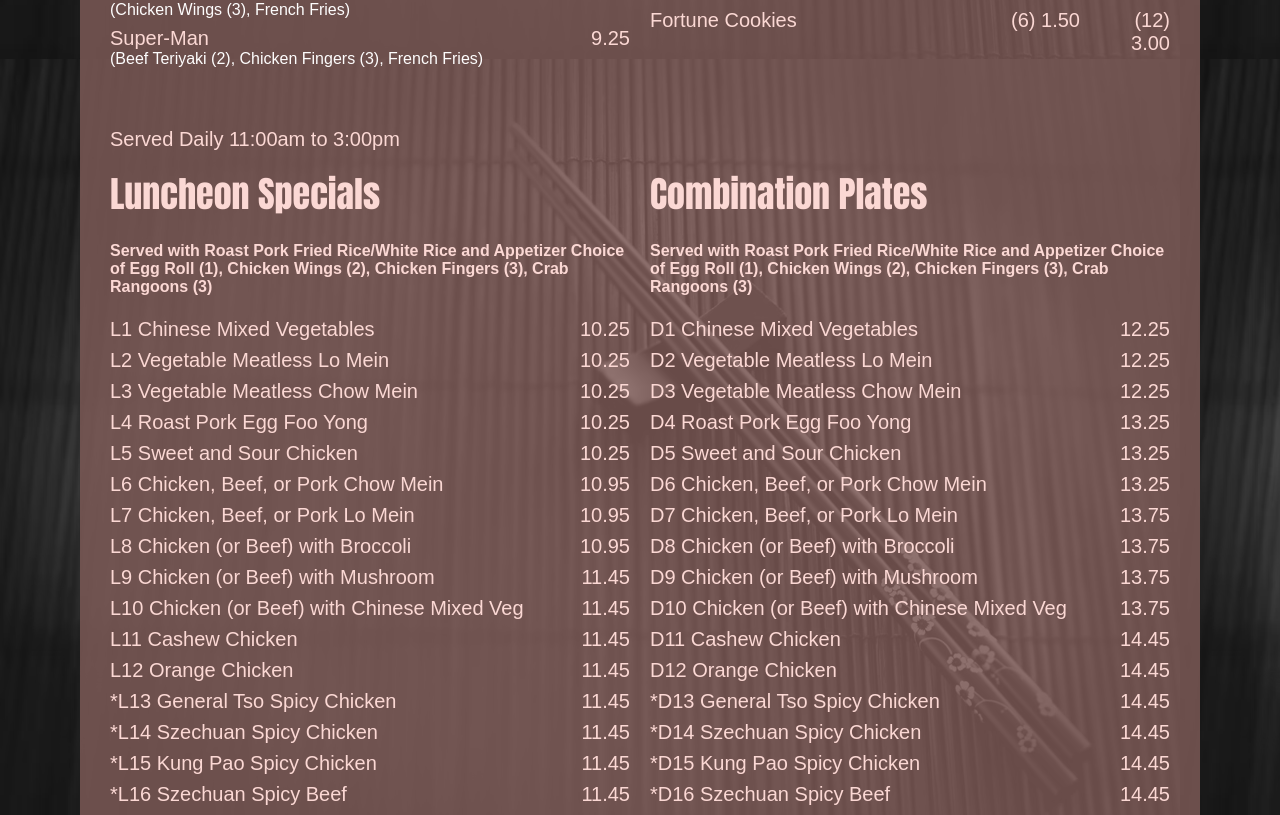
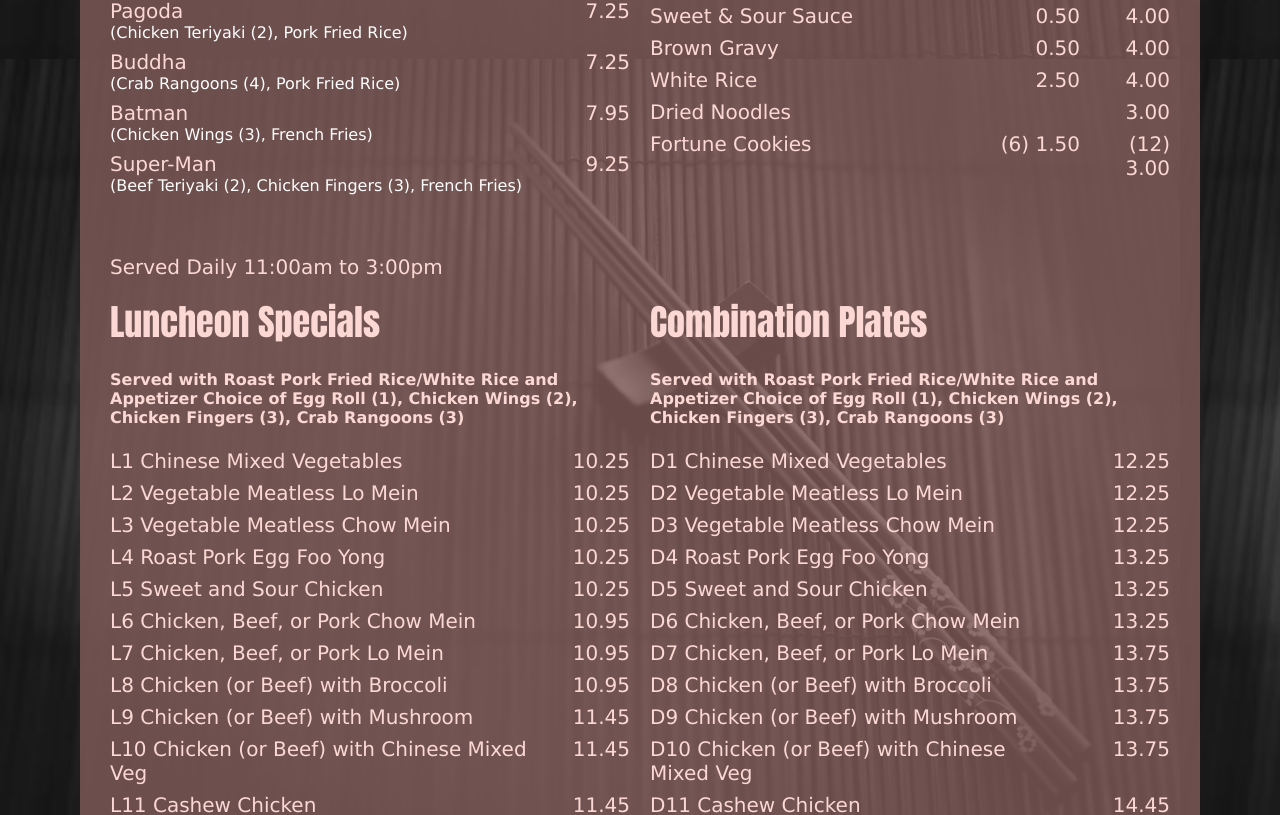
Before and after one commit to lotusblossommaine/restaurant, a React (Create React App) app: page / in a window 1280 px wide. Shown: the part 3357-4172 px from the top of the page. Built offline with nearby package versions, Linux system fonts and the light colour scheme; the HTML template or start-up script is replaced by a standard one.

Commit message:
update font

```diff
--- a/src/Menu/Menu.css
+++ b/src/Menu/Menu.css
@@ -24,7 +24,7 @@
     display: flex;
     flex-wrap: wrap;
     gap: 20px;
-    font-family: fantasy, sans-serif;
+    font-family: Verdana, Geneva, Tahoma, sans-serif;
     font-size: 20px;
 }
 
@@ -149,9 +149,4 @@
     .menuGroup {
         font-size: 12px;
     }
-
-    .price,
-    .priceLabel {
-        width: 60px;
-    }
 }
```
